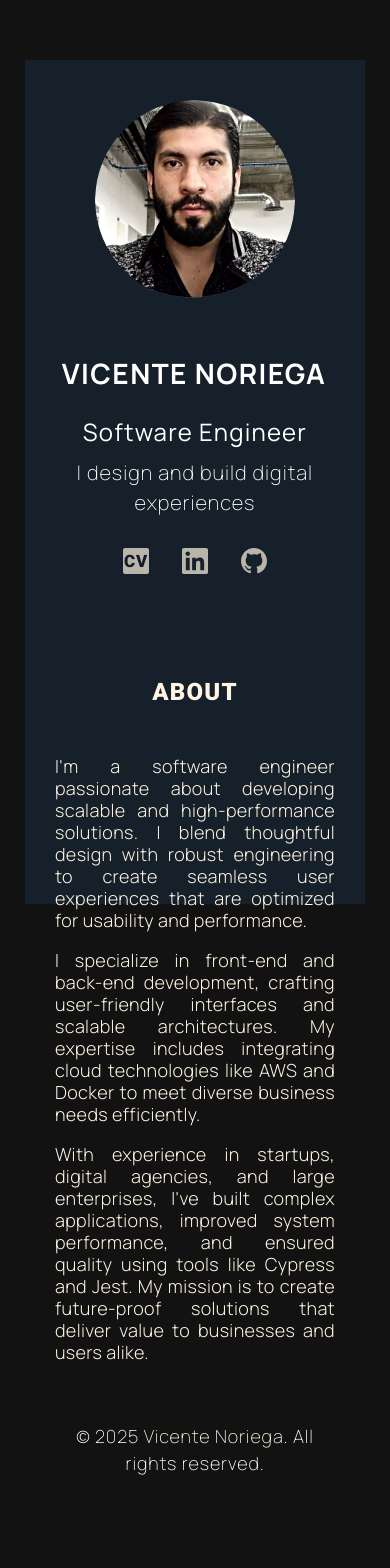
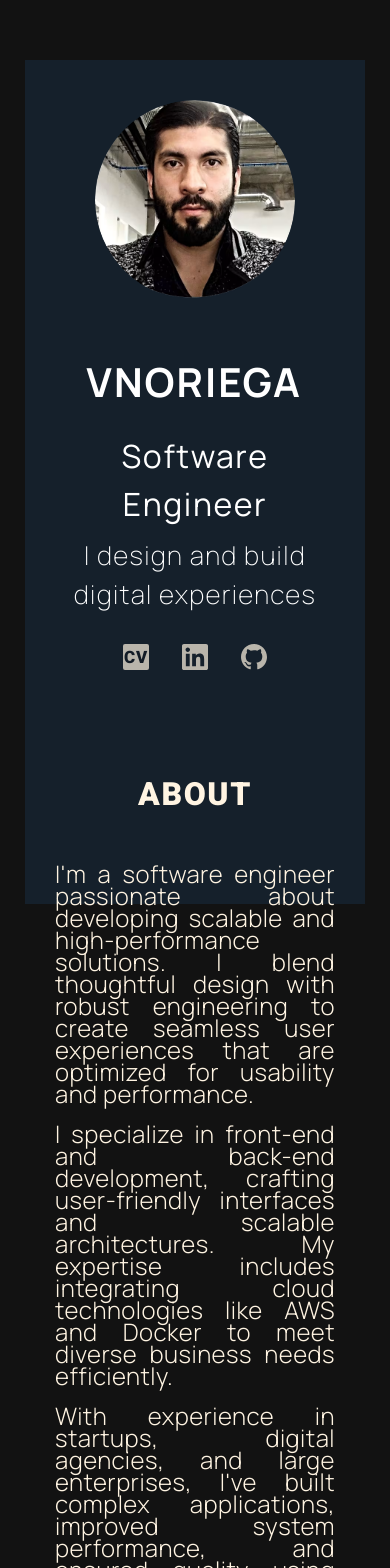
Before and after one commit to vnoriegamoreno/vnoriega-dev, a Vue app: page / in a window 390 px wide. Shown: the top 1568 px of the page. Before the commit the page ends 1537 px from the top, so only its background shows below. Built offline with nearby package versions, Linux system fonts and the light colour scheme; no server answers.

Commit message:
[Desktop]: refactor/look-and-feel - Refactor: Change the rules of the responsive-font and adjust the components font sizes

```diff
--- a/src/components/CoverLetter.vue
+++ b/src/components/CoverLetter.vue
@@ -28,7 +28,7 @@
       </picture>
     </figure>
     <article class="cover-letter">
-      <h1 class="title">VICENTE NORIEGA</h1>
+      <h1 class="title">VNORIEGA</h1>
       <h2 class="heading">Software Engineer</h2>
       <p class="body">I design and build digital experiences</p>
     </article>
--- a/src/styles/_variables.scss
+++ b/src/styles/_variables.scss
@@ -28,26 +28,14 @@ $font-family-tertiary: 'Poppins', 'Arial', 'sans-serif';
 
 // Mixin to use responsive font sizes
 @mixin responsive-font($size) {
-  @if $size == 'base' {
-    font-size: 1em;
-  } @else if $size == 'tiny' {
-    font-size: 16px;
-  } @else if $size == 'body' {
-    font-size: 18px;
-  } @else if $size == 'heading' {
-    font-size: 22px;
-  } @else if $size == 'large' {
-    font-size: 28px;
-  } @else if $size == 'medium' {
+  @if $size == 'xs' {
     font-size: 24px;
-  } @else if $size == 'small' {
-    font-size: 14px;
-  } @else if $size == 'subheading' {
-    font-size: 20px;
-  } @else if $size == 'title' {
+  } @else if $size == 'md' {
     font-size: 26px;
-  } @else if $size == 'xs' {
-    font-size: 12px;
+  } @else if $size == 'lg' {
+    font-size: 32px;
+  } @else if $size == 'xlg' {
+    font-size: 40px;
   }
 }
 
--- a/src/styles/components/_about.scss
+++ b/src/styles/components/_about.scss
@@ -11,7 +11,7 @@
     letter-spacing: 0.05em;
     margin: 60px 0 45px 0;
     text-align: left;
-    @include responsive-font(medium);
+    @include responsive-font(lg);
   }
 
   &-content {
@@ -22,7 +22,7 @@
       line-height: 22px;
       margin: 18px 0 0 0;
       text-align: justify;
-      @include responsive-font(body);
+      @include responsive-font(xs);
 
       &:first-child {
         margin-top: 0;
--- a/src/styles/components/_articles.scss
+++ b/src/styles/components/_articles.scss
@@ -10,7 +10,7 @@
     margin-bottom: 45px;
     margin-top: 60px;
     text-align: left;
-    @include responsive-font(title);
+    @include responsive-font(lg);
   }
 
   &-grid {
@@ -23,7 +23,7 @@
     font-family: $font-family-secondary;
     margin: 15px 0 0 0;
     @include flex-center;
-    @include responsive-font(body);
+    @include responsive-font(xs);
 
     a {
       align-items: center;
--- a/src/styles/components/_cover-letter.scss
+++ b/src/styles/components/_cover-letter.scss
@@ -30,20 +30,20 @@
     margin: 0 auto;
     position: relative;
     width: fit-content;
-    @include responsive-font(large);
+    @include responsive-font(xlg);
   }
 
   .body {
     font-weight: 200;
     margin: 8px 0 0 0;
-    @include responsive-font(subheading);
+    @include responsive-font(md);
   }
 }
 
 .heading {
   font-weight: 400;
   margin: 20px 0 0 0;
-  @include responsive-font(medium);
+  @include responsive-font(lg);
 }
 
 @media (max-width: $breakpoint-tablet) {
--- a/src/styles/components/_footer.scss
+++ b/src/styles/components/_footer.scss
@@ -9,7 +9,7 @@
 
   &-copyright {
     margin: 0;
-    @include responsive-font(body);
+    @include responsive-font(md);
 
     a {
       color: $neutral-100;
--- a/src/styles/components/_projects.scss
+++ b/src/styles/components/_projects.scss
@@ -9,14 +9,14 @@
     letter-spacing: 0.05em;
     margin: 60px 0 45px 0;
     text-align: left;
-    @include responsive-font(medium);
+    @include responsive-font(lg);
   }
 
   &-link {
     font-family: $font-family-secondary;
     margin: 15px 0 0 0;
     @include flex-center;
-    @include responsive-font(body);
+    @include responsive-font(xs);
 
     a {
       align-items: center;
--- a/src/styles/components/shared/_projectcard.scss
+++ b/src/styles/components/shared/_projectcard.scss
@@ -10,7 +10,7 @@
     font-weight: normal;
     margin: 0 auto 20px auto;
     @include flex-center;
-    @include responsive-font(subheading);
+    @include responsive-font(md);
   }
 
   &-wrapper {
@@ -39,7 +39,7 @@
       line-height: 22px;
       margin: 0;
       text-align: justify;
-      @include responsive-font(body);
+      @include responsive-font(xs);
     }
   }
 
```
